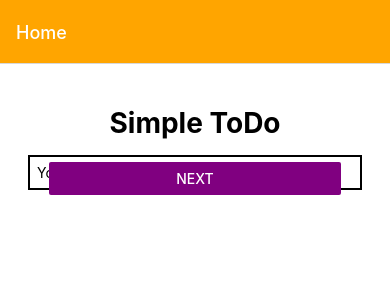
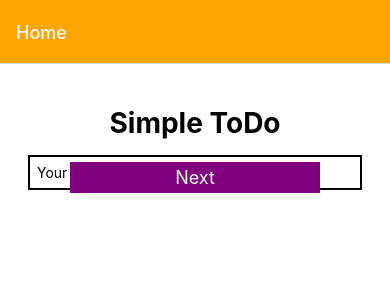
Before and after one commit to H-proshanto/TODOAPP-BS, a React Native app: screen /Home in a window 390 px wide. Shown: the top 300 px of the page. Built offline with nearby package versions, Linux system fonts and the light colour scheme.

Commit message:
Changes Home component button react-native button to custom button

```diff
--- a/src/components/Button.js
+++ b/src/components/Button.js
@@ -11,7 +11,15 @@ export const ButtonUI = ({ navigation, title, onPress, taskId }) => {
   });
 
   return (
-    <View style={title === "logout" ? styles.logoutBody : styles.body}>
+    <View
+      style={
+        title === "logout"
+          ? styles.logoutBody
+          : title === "Next"
+          ? styles.loginContainer
+          : styles.body
+      }
+    >
       <TouchableOpacity
         disabled={isPressed}
         onPress={() => {
@@ -29,6 +37,11 @@ export const ButtonUI = ({ navigation, title, onPress, taskId }) => {
             navigation.navigate("TodoForm", { taskId, view: "update" });
           } else if (title === "Delete") {
             onPress(taskId, navigation);
+          } else if (title === "Next" && onPress()) {
+            navigation.reset({
+              index: 0,
+              routes: [{ name: "DashBoard" }],
+            });
           }
         }}
       >
@@ -38,6 +51,8 @@ export const ButtonUI = ({ navigation, title, onPress, taskId }) => {
               ? styles.dashboardButton
               : title === "logout"
               ? styles.logoutButton
+              : title === "Next"
+              ? styles.loginButton
               : styles.createButton
           }
         >
@@ -47,6 +62,8 @@ export const ButtonUI = ({ navigation, title, onPress, taskId }) => {
                 ? styles.dashboardText
                 : title == "logout"
                 ? styles.logoutText
+                : title == "Next"
+                ? styles.loginText
                 : styles.text
             }
           >
@@ -103,4 +120,19 @@ const styles = StyleSheet.create({
     alignSelf: "center",
     textDecorationLine: "underline",
   },
+  loginContainer: {
+    alignItems: "center",
+  },
+  loginButton: {
+    backgroundColor: "purple",
+    paddingLeft: 100,
+    paddingRight: 100,
+  },
+  loginText: {
+    color: "white",
+    fontSize: 18,
+    padding: 5,
+    textAlign: "center",
+    alignSelf: "center",
+  },
 });
--- a/src/screens/Home.js
+++ b/src/screens/Home.js
@@ -9,6 +9,7 @@ import {
 } from "react-native";
 import { useContext, useEffect, useState } from "react";
 import { StackActions } from "@react-navigation/native";
+import { ButtonUI } from "../components/Button";
 
 export const Home = ({ navigation }) => {
   const [isPressed, setIsPressed] = useState(false);
@@ -40,7 +41,10 @@ export const Home = ({ navigation }) => {
   const isValidUserName = () => {
     const isLengthNull = userName.length === 0;
 
-    if (!isLengthNull && !isMaxLength) return true;
+    if (!isLengthNull && !isMaxLength) {
+      setSessionName(userName);
+      return true;
+    }
 
     if (isLengthNull) setErrorMessage("The User name can not be empty");
     return false;
@@ -61,20 +65,11 @@ export const Home = ({ navigation }) => {
           />
           <Text style={styles.errorMessage}>{errorMessage}</Text>
         </View>
-        <View style={styles.loginButton}>
-          <Button
-            color={"purple"}
-            disabled={isPressed}
-            title="Next"
-            onPress={() => {
-              setIsPressed(true);
-              if (isValidUserName()) {
-                setSessionName(userName);
-                navigation.dispatch(StackActions.replace("DashBoard"));
-              }
-            }}
-          />
-        </View>
+        <ButtonUI
+          navigation={navigation}
+          title="Next"
+          onPress={isValidUserName}
+        />
       </ScrollView>
     </View>
   );
```
